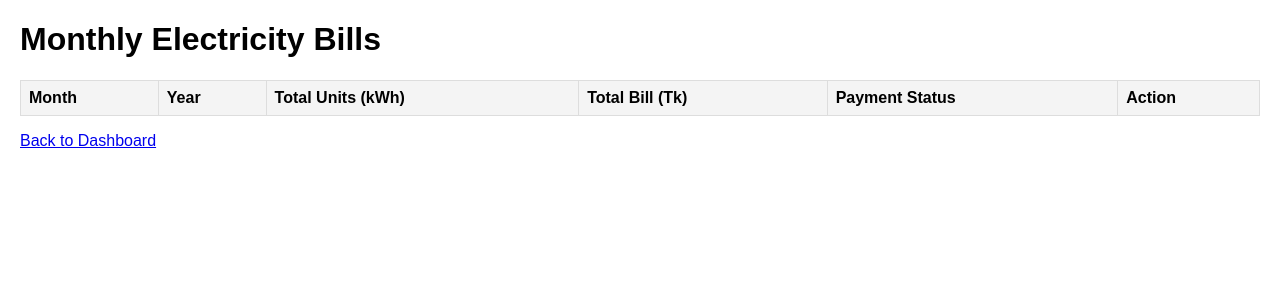
After one commit to zzhasanzz/care_env, a Flask app: template templates/electricity_bills.html in a window 1280 px wide. The commit adds this page. Shown: the top 300 px of the page. Run offline with Flask 3, Linux system fonts and the light colour scheme; the template is opened without the code that fills it, so the values that code supplies are empty; parts of the project's set-up code (start-up, migrations or seed data) failed here and were passed over; some libraries are stand-ins or nearby versions.

Commit message:
generated electricity daily usage graph, calculated daily and monthly electricity bills

```diff
--- a/iot_simulation/electricity.py
+++ b/iot_simulation/electricity.py
@@ -208,22 +208,36 @@ def fetch_all_users():
     return users
 
 
-def log_daily_consumption(user_id, utility_provider_id, date, units_consumed):
+def log_daily_consumption(user_id, utility_provider_id, date, units_consumed, base_rate, multipliers, tiers):
     """
-    Log daily consumption into the daily_electricity_consumption table.
+    Log daily consumption into the daily_electricity_consumption table with daily bill.
+    Ensures rows are inserted or updated only when necessary.
     """
     conn = get_db_connection()
     cursor = conn.cursor()
 
     try:
+        # Calculate daily bill using the billing logic
+        daily_bill = calculate_bill(
+            total_units=units_consumed,
+            base_rate=base_rate,
+            multipliers=multipliers,
+            tiers=tiers
+        )
+
+        # Insert or conditionally update the daily consumption and daily bill
         query = """
-            INSERT INTO daily_electricity_consumption (user_id, utility_provider_id, consumption_date, units_consumed)
-            VALUES (%s, %s, %s, %s)
+            INSERT INTO daily_electricity_consumption
+            (user_id, utility_provider_id, consumption_date, units_consumed, daily_bill)
+            VALUES (%s, %s, %s, %s, %s)
             ON DUPLICATE KEY UPDATE
-                units_consumed = VALUES(units_consumed);
+                units_consumed = IFNULL(units_consumed, VALUES(units_consumed)),
+                daily_bill = IFNULL(daily_bill, VALUES(daily_bill));
         """
-        cursor.execute(query, (user_id, utility_provider_id, date, units_consumed))
+        # Execute the query
+        cursor.execute(query, (user_id, utility_provider_id, date, units_consumed, daily_bill))
         conn.commit()
+
     except MySQLdb.IntegrityError as e:
         print(f"IntegrityError: {e} for user_id={user_id}, date={date}")
     except MySQLdb.Error as e:
@@ -234,12 +248,17 @@ def log_daily_consumption(user_id, utility_provider_id, date, units_consumed):
 
 
 
+
 def calculate_and_log_consumption():
     """
-    Calculate and log daily consumption for all users for the last 30 days.
+    Calculate and log daily consumption and daily bill for all users for the last 30 days.
     """
     all_users = fetch_all_users()
     today = datetime.date.today()
+
+    # Billing configuration
+    multipliers = [1.00, 1.35, 1.41, 1.48, 2.63]
+    tiers = [75, 125, 100, 200, float('inf')]
 
     for user in all_users:
         user_id = user['user_id']
@@ -248,17 +267,18 @@ def calculate_and_log_consumption():
         num_members = user['num_members']
         solar_capacity = user['solar_panel_watt']
         wind_capacity = user['wind_source_watt']
+        base_rate = fetch_user_data(user_id)['base_rate']  # Get the base rate from user data
 
-        # Simulate consumption for the last 30 days
-        for day_offset in range(30):
+        # Simulate consumption for the last 90 days
+        for day_offset in range(90):
             date = today - datetime.timedelta(days=day_offset)
+            #print(f"Processing date: {date}")
             units_consumed = simulate_daily_consumption(
                 house_size, num_members, season="summer",
                 solar_capacity=solar_capacity, wind_capacity=wind_capacity
             )
             print(f"User {user_id}, Date {date}: {units_consumed} kWh")  # Debugging
-            log_daily_consumption(user_id, utility_provider_id, date, units_consumed)
-
+            log_daily_consumption(user_id, utility_provider_id, date, units_consumed, base_rate, multipliers, tiers)
 
 
 
--- a/run.py
+++ b/run.py
@@ -8,7 +8,8 @@ from dotenv import load_dotenv
 from iot_simulation.electricity import simulate_daily_consumption, fetch_user_data, calculate_bill, get_db_connection, calculate_and_log_consumption
 import MySQLdb
 import requests
-
+import io
+import base64
 
 
 
@@ -167,7 +168,7 @@ def dashboard():
 
     # Fetch user details
     cursor.execute("""
-        SELECT u.id, u.display_name, u.email, u.phone, u.address, u.division,
+        SELECT u.display_name, u.email, u.phone, u.address, u.division,
                up.provider_name AS electricity_provider,
                uw.provider_name AS water_provider,
                ug.provider_name AS gas_provider, u.gas_type, u.car_ids
@@ -192,9 +193,9 @@ def dashboard():
     """, (google_id,))
     housing_data = cursor.fetchone()
 
-    # Fetch last 15 days' consumption
+    # Fetch last 15 days' consumption and daily bills
     cursor.execute("""
-        SELECT consumption_date, units_consumed
+        SELECT consumption_date, units_consumed, daily_bill
         FROM daily_electricity_consumption
         WHERE user_id = (
             SELECT id FROM user WHERE google_id = %s
@@ -224,9 +225,9 @@ def dashboard():
         'cars': car_list,
     }
 
-     # Structure recent_consumption as a list of dictionaries
+    # Structure `recent_consumption`
     recent_consumption = [
-        {"date": record["consumption_date"], "units": record["units_consumed"]}
+        {"date": record["consumption_date"].strftime("%Y-%m-%d"), "units": record["units_consumed"], "bill": record["daily_bill"]}
         for record in consumption_records
     ]
 
@@ -234,7 +235,7 @@ def dashboard():
     return render_template(
         'dashboard.html',
         user_info=user_info,
-        recent_consumption=recent_consumption
+        recent_consumption=recent_consumption,
     )
 
 
@@ -324,49 +325,78 @@ def log_consumption():
     except Exception as e:
         return f"Error: {e}", 500
 
+@app.route('/bills')
+@login_required
+def view_electricity_bills():
+    user_profile = session['profile']
+    google_id = user_profile['id']
 
-@app.route('/calculate_bill/<int:user_id>', methods=['GET'])
-def calculate_user_bill(user_id):
-    """
-    Route to calculate electricity consumption and bill for a user and render the result.
-    """
-    try:
-        # Fetch user data from the database
-        conn = get_db_connection()
-        user_data = fetch_user_data(user_id)
-        house_size = user_data['house_size_sqft']
-        num_members = user_data['num_members']
-        solar_capacity = user_data['solar_panel_watt']
-        wind_capacity = user_data['wind_source_watt']
-        base_rate = user_data['base_rate']
-        season = "summer"
+    cursor = db.cursor(MySQLdb.cursors.DictCursor)
+    # Fetch user ID
+    cursor.execute("""
+        SELECT u.id AS user_id
+        FROM user u
+        WHERE u.google_id = %s
+    """, (google_id,))
+    user = cursor.fetchone()
 
-        # Billing configuration
-        multipliers = [1.00, 1.35, 1.41, 1.48, 2.63]
-        tiers = [75, 125, 100, 200, float('inf')]
+    if not user:
+        return "User not found.", 404
 
-        # Simulate monthly consumption
-        total_units = sum(simulate_daily_consumption(
-            house_size, num_members, season, solar_capacity, wind_capacity
-        ) for _ in range(31))
+    user_id = user['user_id']
 
-        # Calculate the total bill
-        total_bill = calculate_bill(total_units, base_rate, multipliers, tiers)
+    # Fetch aggregated monthly consumption and bill
+    cursor.execute("""
+        SELECT
+            MONTH(consumption_date) AS bill_month,
+            YEAR(consumption_date) AS bill_year,
+            SUM(units_consumed) AS total_units,
+            SUM(daily_bill) AS total_bill,
+            'due' AS payment_status -- For now, set all bills as 'due'
+        FROM daily_electricity_consumption
+        WHERE user_id = %s
+        GROUP BY bill_year, bill_month
+        ORDER BY bill_year DESC, bill_month DESC
+    """, (user_id,))
+    bills = cursor.fetchall()
+    cursor.close()
 
-        # Render results in a template
-        return render_template(
-            'bill_summary.html',
-            user_id=user_id,
-            house_size_sqft=house_size,
-            num_members=num_members,
-            solar_panel_watt=solar_capacity,
-            wind_source_watt=wind_capacity,
-            season=season,
-            total_units_kwh=round(total_units, 2),
-            total_bill_tk=round(total_bill, 2)
-        )
-    except Exception as e:
-        return render_template('error.html', error_message=str(e)), 500
+    # Render the updated template
+    return render_template('electricity_bills.html', bills=bills)
+
+@app.route('/bills/<int:month>/<int:year>')
+@login_required
+def view_electricity_bill_detail(month, year):
+    user_profile = session['profile']
+    google_id = user_profile['id']
+
+    cursor = db.cursor(MySQLdb.cursors.DictCursor)
+    # Fetch user ID
+    cursor.execute("""
+        SELECT u.id AS user_id
+        FROM user u
+        WHERE u.google_id = %s
+    """, (google_id,))
+    user = cursor.fetchone()
+
+    if not user:
+        return "User not found.", 404
+
+    user_id = user['user_id']
+
+    # Fetch detailed consumption for the given month and year
+    cursor.execute("""
+        SELECT consumption_date, units_consumed, daily_bill
+        FROM daily_electricity_consumption
+        WHERE user_id = %s AND MONTH(consumption_date) = %s AND YEAR(consumption_date) = %s
+        ORDER BY consumption_date
+    """, (user_id, month, year))
+    bill_details = cursor.fetchall()
+    cursor.close()
+
+    # Render bill details
+    return render_template('electricity_bill_detail.html', bill_details=bill_details, month=month, year=year)
+
 
 
 @app.route('/logout')
--- /dev/null
+++ b/templates/electricity_bills.html
@@ -0,0 +1,72 @@
+<!DOCTYPE html>
+<html lang="en">
+<head>
+    <meta charset="UTF-8">
+    <meta name="viewport" content="width=device-width, initial-scale=1.0">
+    <title>Monthly Bills</title>
+    <style>
+        body {
+            font-family: Arial, sans-serif;
+            margin: 20px;
+        }
+        table {
+            width: 100%;
+            border-collapse: collapse;
+        }
+        table, th, td {
+            border: 1px solid #ddd;
+        }
+        th, td {
+            padding: 8px;
+            text-align: left;
+        }
+        th {
+            background-color: #f4f4f4;
+        }
+        .btn {
+            display: inline-block;
+            padding: 5px 10px;
+            background-color: #4CAF50;
+            color: white;
+            text-decoration: none;
+            border-radius: 5px;
+        }
+        .btn.due {
+            background-color: red;
+        }
+    </style>
+</head>
+<body>
+    <h1>Monthly Electricity Bills</h1>
+    <table>
+        <thead>
+            <tr>
+                <th>Month</th>
+                <th>Year</th>
+                <th>Total Units (kWh)</th>
+                <th>Total Bill (Tk)</th>
+                <th>Payment Status</th>
+                <th>Action</th>
+            </tr>
+        </thead>
+        <tbody>
+            {% for bill in bills %}
+            <tr>
+                <td>{{ bill.bill_month }}</td>
+                <td>{{ bill.bill_year }}</td>
+                <td>{{ bill.total_units }}</td>
+                <td>{{ bill.total_bill }}</td>
+                <td>{{ bill.payment_status }}</td>
+                <td>
+                    <a href="{{ url_for('view_electricity_bill_detail', month=bill.bill_month, year=bill.bill_year) }}" class="btn">View Bill</a>
+                    {% if bill.payment_status == 'due' %}
+                    <a href="#" class="btn due">Pay</a>
+                    {% endif %}
+                </td>
+            </tr>
+            {% endfor %}
+        </tbody>
+    </table>
+    <p><a href="{{ url_for('dashboard') }}">Back to Dashboard</a></p>
+</body>
+</html>
```
Also changed, not shown: templates/dashboard.html (+71 -23 lines), templates/electricity_bill_detail.html (added, +50 -0 lines), 1 other file.
